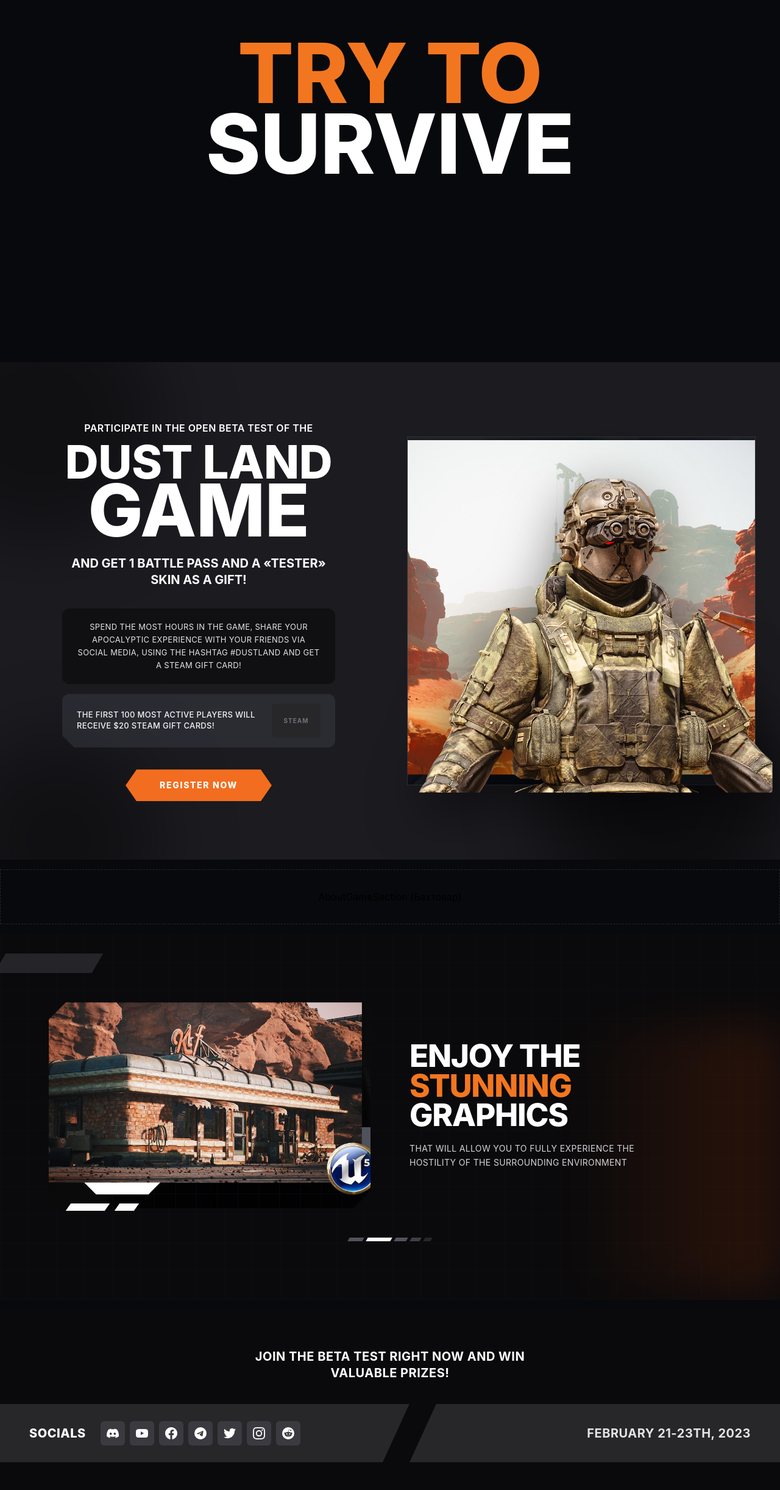
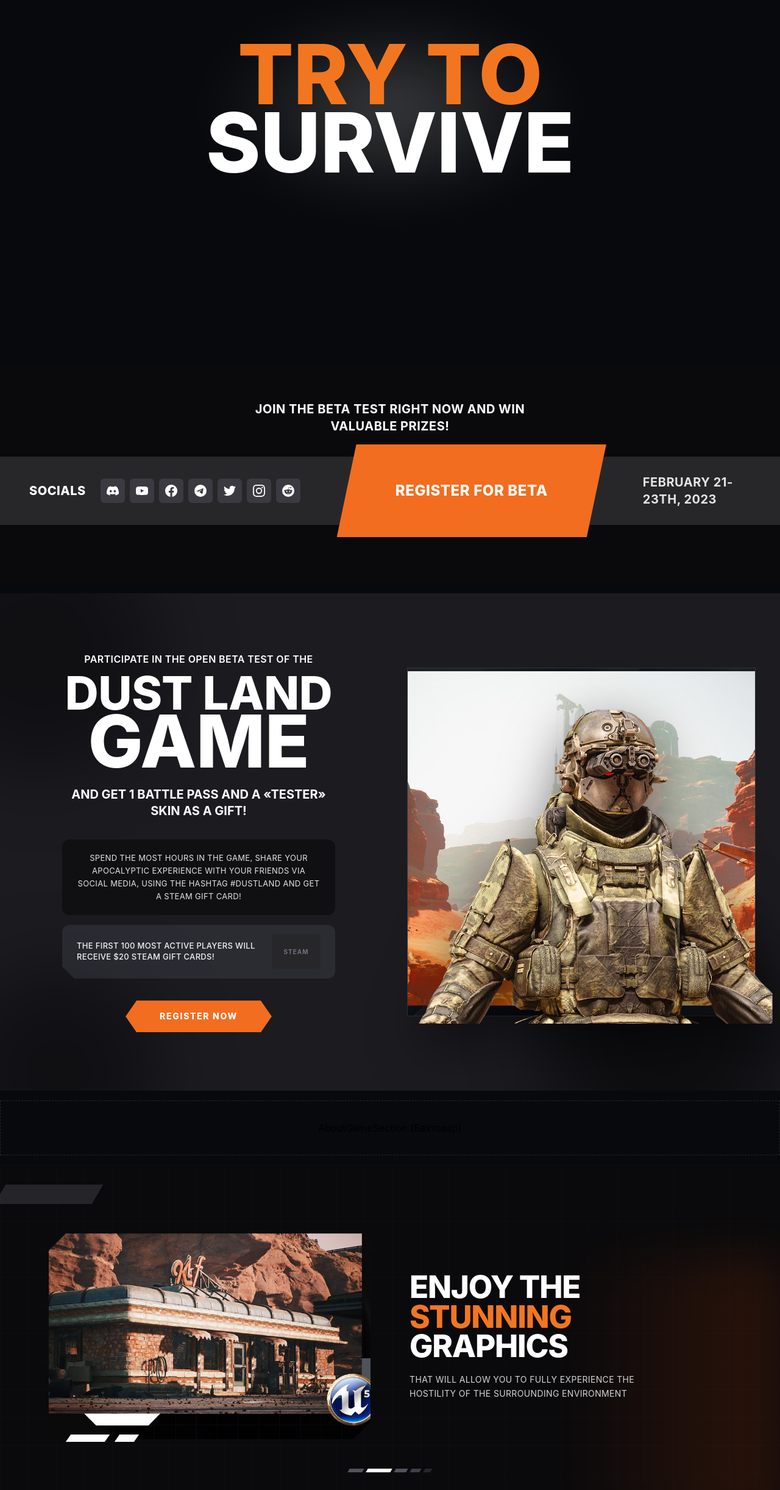
Before and after one commit to cozy-bit/dust-land, a React (Vite) app: page / in a window 1280 px wide. Shown: the part 222-2666 px from the top of the page at 61% size. Built offline with nearby package versions, Linux system fonts and the light colour scheme.

Commit message:
fix: first screen to Figma — restore hero glow + betabar REGISTER CTA (moderate parallelogram), move BetaBar directly under Hero

```diff
--- a/src/components/sections/BetaBar.jsx
+++ b/src/components/sections/BetaBar.jsx
@@ -67,14 +67,21 @@ export const BetaBar = () => {
 
       {/* desktop: interlocking angular strip */}
       <div className="relative hidden w-full items-stretch lg:flex">
-        <div className="flex flex-1 items-center gap-6 bg-zinc-800 py-7 pl-12 pr-28 [clip-path:polygon(0_0,100%_0,calc(100%-44px)_100%,0_100%)]">
+        <div className="flex flex-1 items-center gap-6 bg-zinc-800 py-7 pl-12 pr-24 [clip-path:polygon(0_0,100%_0,calc(100%-32px)_100%,0_100%)]">
           <span className="text-xl font-extrabold uppercase tracking-wide text-white">
             {t('betaBar.socials')}
           </span>
           <SocialLinks />
         </div>
 
-        <div className="flex flex-1 items-center justify-end bg-zinc-800 py-7 pl-12 pr-12 [clip-path:polygon(44px_0,100%_0,100%_100%,0_100%)]">
+        <a
+          href="#"
+          className="relative z-10 -mx-9 -my-5 flex items-center justify-center bg-[#F26D1F] px-24 py-9 text-2xl font-extrabold uppercase tracking-wide text-white shadow-[0_0_50px_rgba(242,109,31,0.4)] transition-[filter] hover:brightness-110 [clip-path:polygon(32px_0,100%_0,calc(100%-32px)_100%,0_100%)]"
+        >
+          {t('betaBar.register')}
+        </a>
+
+        <div className="flex flex-1 items-center justify-end bg-zinc-800 py-7 pl-24 pr-12 [clip-path:polygon(32px_0,100%_0,100%_100%,0_100%)]">
           <span className="text-xl font-bold uppercase tracking-wide text-zinc-200">
             {t('betaBar.date')}
           </span>
@@ -90,6 +97,13 @@ export const BetaBar = () => {
           <SocialLinks />
         </div>
 
+        <a
+          href="#"
+          className="flex w-full max-w-sm items-center justify-center bg-[#F26D1F] px-10 py-4 text-lg font-extrabold uppercase tracking-wide text-white shadow-[0_0_40px_rgba(242,109,31,0.3)] transition-[filter] hover:brightness-110 [clip-path:polygon(20px_0,100%_0,calc(100%-20px)_100%,0_100%)]"
+        >
+          {t('betaBar.register')}
+        </a>
+
         <span className="text-base font-bold uppercase tracking-wide text-zinc-200">
           {t('betaBar.date')}
         </span>
--- a/src/components/sections/HeroSection.jsx
+++ b/src/components/sections/HeroSection.jsx
@@ -5,7 +5,12 @@ export const HeroSection = () => {
 
   return (
     <section className="relative flex min-h-svh w-full flex-col items-center justify-center overflow-hidden bg-[#08090c] px-5 py-24">
-      <h1 className="relative text-center font-extrabold uppercase leading-[0.85] tracking-tight">
+      <div
+        aria-hidden="true"
+        className="pointer-events-none absolute left-1/2 top-1/2 h-[42vmin] w-[78vmin] -translate-x-1/2 -translate-y-1/2 rounded-[50%] bg-[radial-gradient(ellipse,rgba(255,255,255,0.22),rgba(255,255,255,0.06)_45%,transparent_72%)] blur-2xl"
+      />
+
+      <h1 className="relative text-center font-extrabold uppercase leading-[0.82] tracking-tight">
         <span className="block text-[clamp(3rem,11vw,8.5rem)] text-[#F2761F]">
           {t('hero.titleLine1')}
         </span>
--- a/src/pages/HomePage.jsx
+++ b/src/pages/HomePage.jsx
@@ -13,6 +13,7 @@ export const HomePage = () => {
     <div className="flex flex-col w-full gap-4">
       {/* 1. Бурхониддин */}
       <HeroSection />
+      <BetaBar />
       <PromoSection />
 
       {/* 2. Бахтовар */}
@@ -20,9 +21,6 @@ export const HomePage = () => {
 
       {/* 3. Шухрат + Амирхон */}
       <FeaturesSection />
-
-      {/* 4. Бурхониддин */}
-      <BetaBar />
 
       {/* 5. Амирхон */}
       <ImmerseSection />
```
